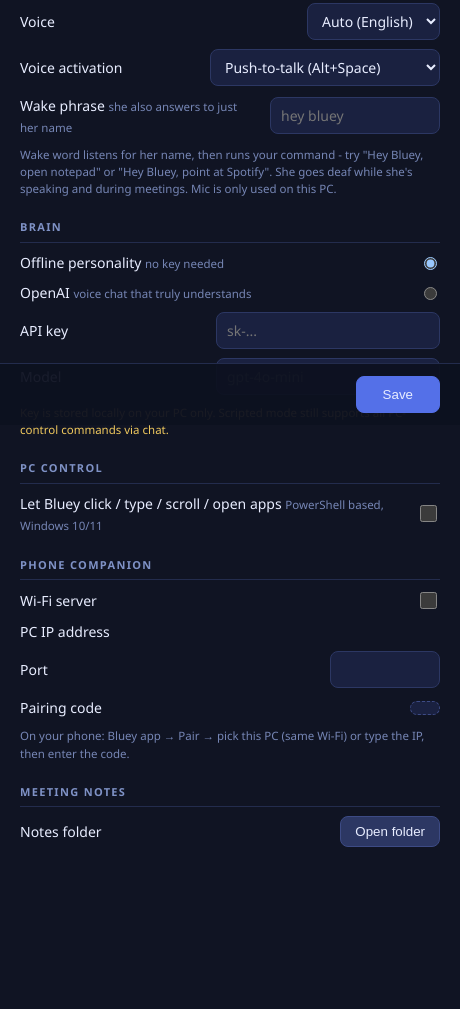
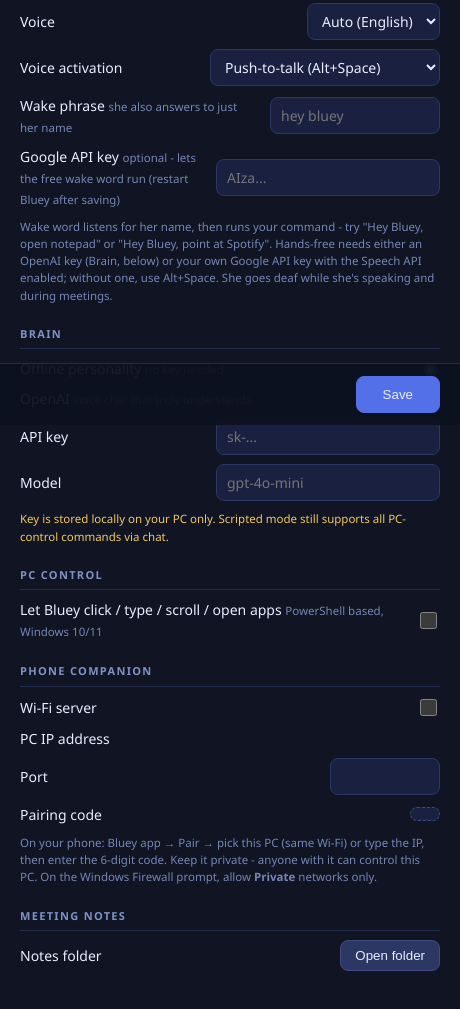
Before and after one commit to nadimhoss02-a11y/Bluey-Andriod, an Electron app: page windows-app/src/settings/index.html in a window 460 px wide. Shown: the part 419-1428 px from the top of the page. Before the commit the page ends 1365 px from the top, so only its background shows below. Drawn offline with Linux system fonts and the light colour scheme; no server answers.

Commit message:
Settings: optional Google API key, accurate wake-word help, 6-digit code wording

```diff
--- a/windows-app/src/settings/index.html
+++ b/windows-app/src/settings/index.html
@@ -86,7 +86,10 @@
   <div class="row"><label>Wake phrase <span class="hint">she also answers to just her name</span></label>
     <input type="text" id="wakeWord" placeholder="hey bluey" style="width:170px">
   </div>
-  <div class="hint" id="wakeNote">Wake word listens for her name, then runs your command - try "Hey Bluey, open notepad" or "Hey Bluey, point at Spotify". She goes deaf while she's speaking and during meetings. Mic is only used on this PC.</div>
+  <div class="row"><label>Google API key <span class="hint">optional - lets the free wake word run (restart Bluey after saving)</span></label>
+    <input type="password" id="googleApiKey" placeholder="AIza..." autocomplete="off">
+  </div>
+  <div class="hint" id="wakeNote">Wake word listens for her name, then runs your command - try "Hey Bluey, open notepad" or "Hey Bluey, point at Spotify". Hands-free needs either an OpenAI key (Brain, below) or your own Google API key with the Speech API enabled; without one, use Alt+Space. She goes deaf while she's speaking and during meetings.</div>
 
   <h2>Brain</h2>
   <div class="row"><label>Offline personality <span class="hint">no key needed</span></label><input type="radio" name="brain" value="scripted" checked></div>
@@ -103,7 +106,7 @@
   <div class="row"><label>PC IP address</label><span class="hint" id="pcIP" style="font-size:13px;color:#9db4ff"></span></div>
   <div class="row"><label>Port</label><input type="number" id="port" min="1024" max="65535" style="width:110px"></div>
   <div class="row"><label>Pairing code</label><span class="code" id="pairingCode"></span></div>
-  <div class="hint">On your phone: Bluey app → Pair → pick this PC (same Wi-Fi) or type the IP, then enter the code.</div>
+  <div class="hint">On your phone: Bluey app → Pair → pick this PC (same Wi-Fi) or type the IP, then enter the 6-digit code. Keep it private - anyone with it can control this PC. On the Windows Firewall prompt, allow <b>Private</b> networks only.</div>
 
   <h2>Meeting notes</h2>
   <div class="row"><label>Notes folder</label><button id="openNotes">Open folder</button></div>
@@ -146,6 +149,7 @@ window.settings.get().then((c) => {
   $('volume').value = Math.round(c.volume * 100); $('volumeVal').textContent = Math.round(c.volume * 100) + '%';
   $('voiceMode').value = c.voiceMode || 'ptt';
   $('wakeWord').value = c.wakeWord || 'hey bluey';
+  $('googleApiKey').value = c.googleApiKey || '';
   if (!('speechSynthesis' in window)) $('voiceName').innerHTML = '<option value="">Default</option>';
   document.querySelector(`input[name=brain][value=${c.brain === 'openai' ? 'openai' : 'scripted'}]`).checked = true;
   $('openaiKey').value = c.openaiKey || '';
@@ -179,6 +183,7 @@ $('saveBtn').addEventListener('click', () => {
     voiceName: $('voiceName').value,
     voiceMode: $('voiceMode').value,
     wakeWord: $('wakeWord').value.trim() || 'hey bluey',
+    googleApiKey: $('googleApiKey').value.trim(),
     brain: document.querySelector('input[name=brain]:checked').value,
     openaiKey: $('openaiKey').value.trim(),
     openaiModel: $('openaiModel').value.trim() || 'gpt-4o-mini',
```
